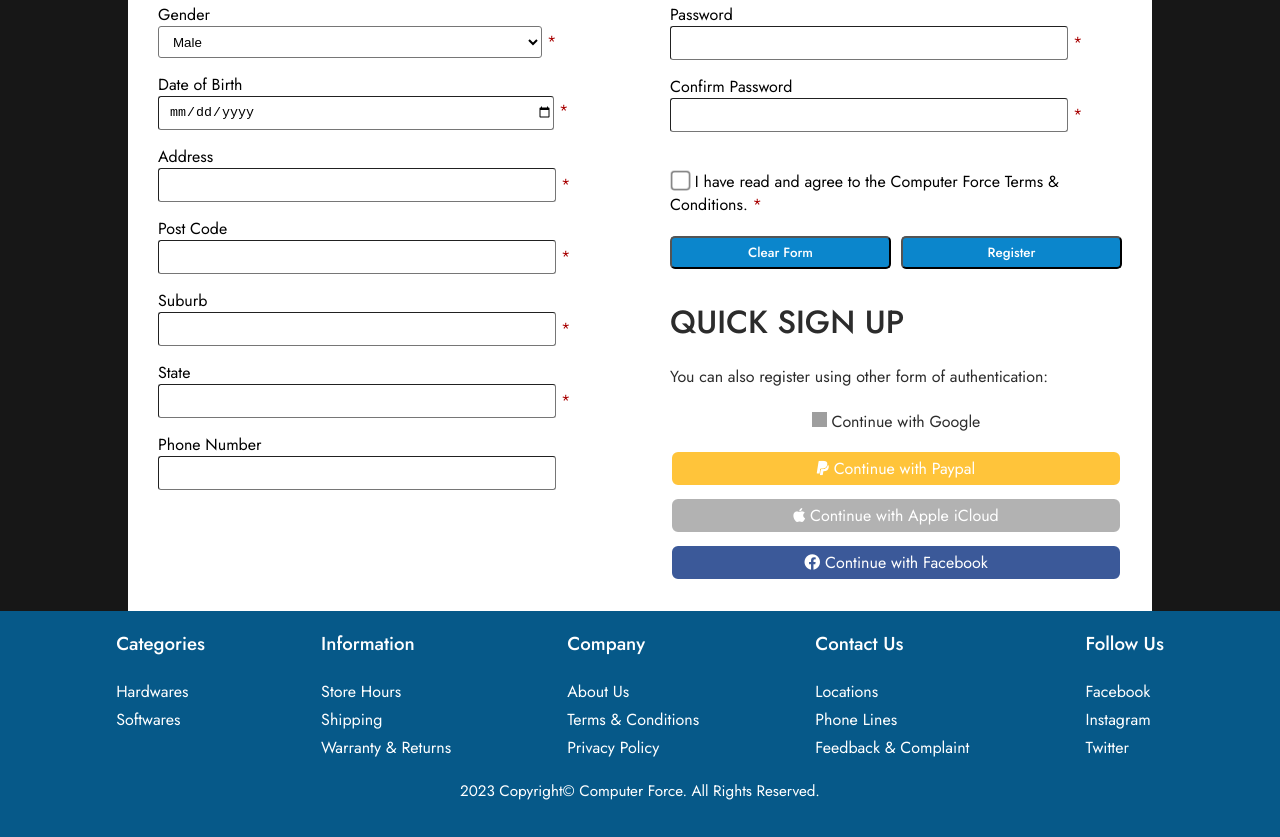
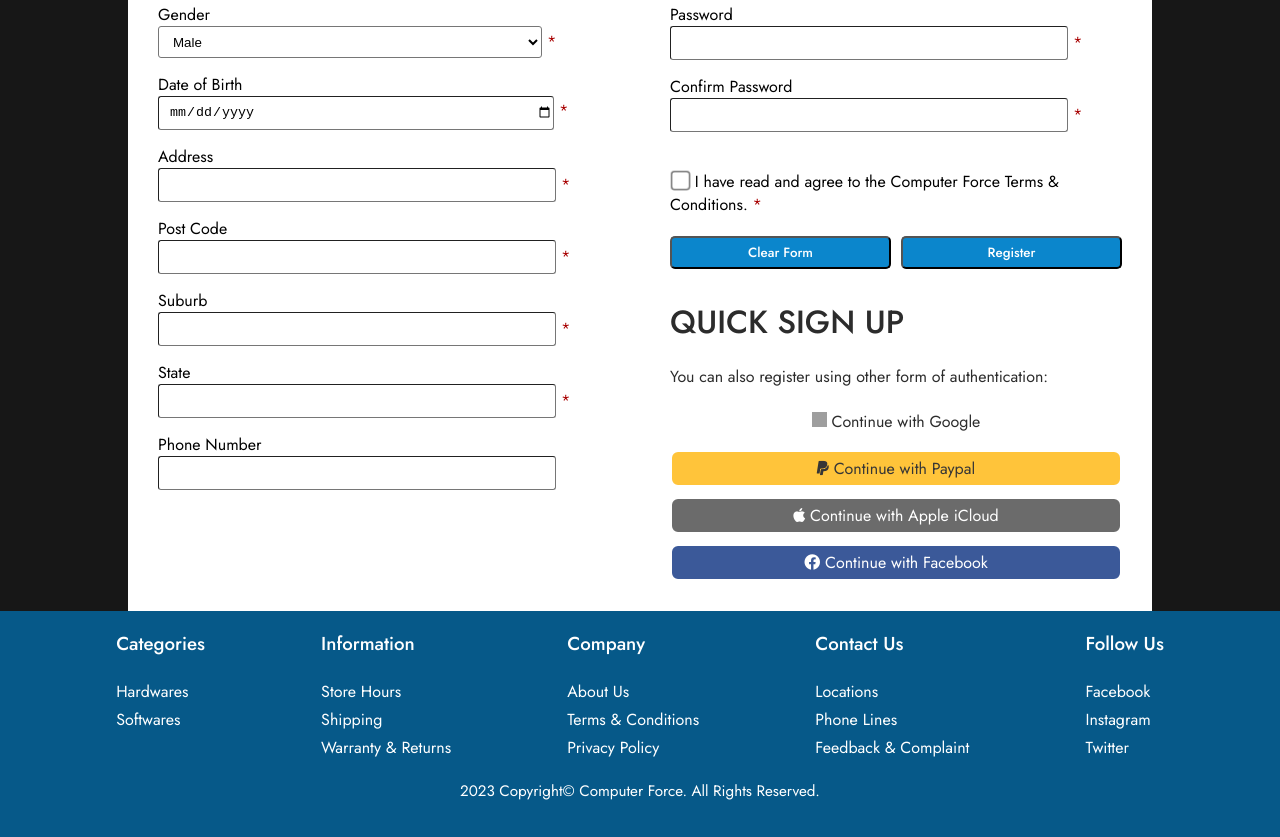
Before and after one commit to sudassana/computerforce, a plain HTML site: page register.html in a window 1280 px wide. Shown: the part 464-1301 px from the top of the page. Drawn offline with nearby package versions, Linux system fonts and the light colour scheme; grey boxes are pictures that could not be loaded; a web font is replaced by a local one.

Commit message:
fixed accessibility

```diff
--- a/css/style.css
+++ b/css/style.css
@@ -479,14 +479,14 @@ span {
 #paypal {
     background-color: #ffc43a;
     border-color: #ffffff;
-    color: white;
+    color: #363636;
 }
 #paypal:hover {
     border-color: #2c2c2c;
 }
 
 #apple {
-    background-color: #b2b2b2;
+    background-color: #6b6b6b;
     border-color: #ffffff;
     color: white;
 }
```
